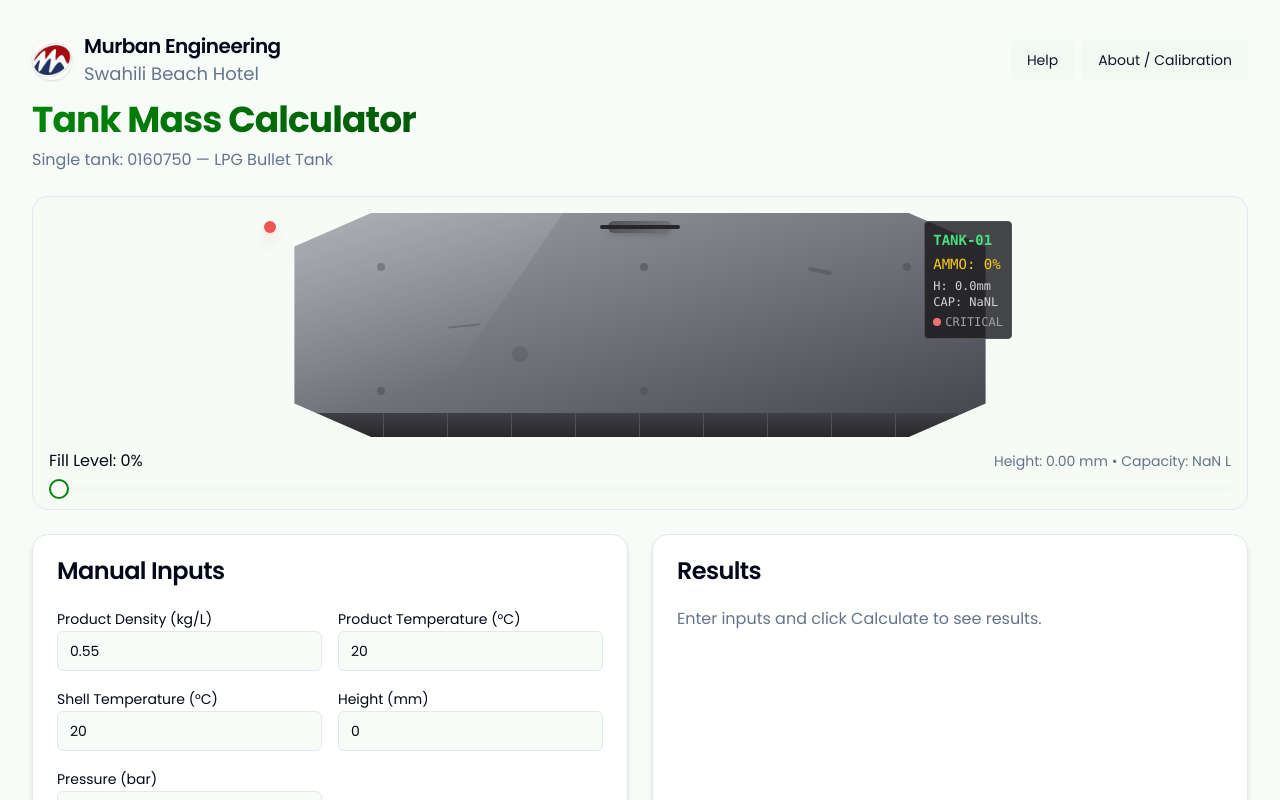
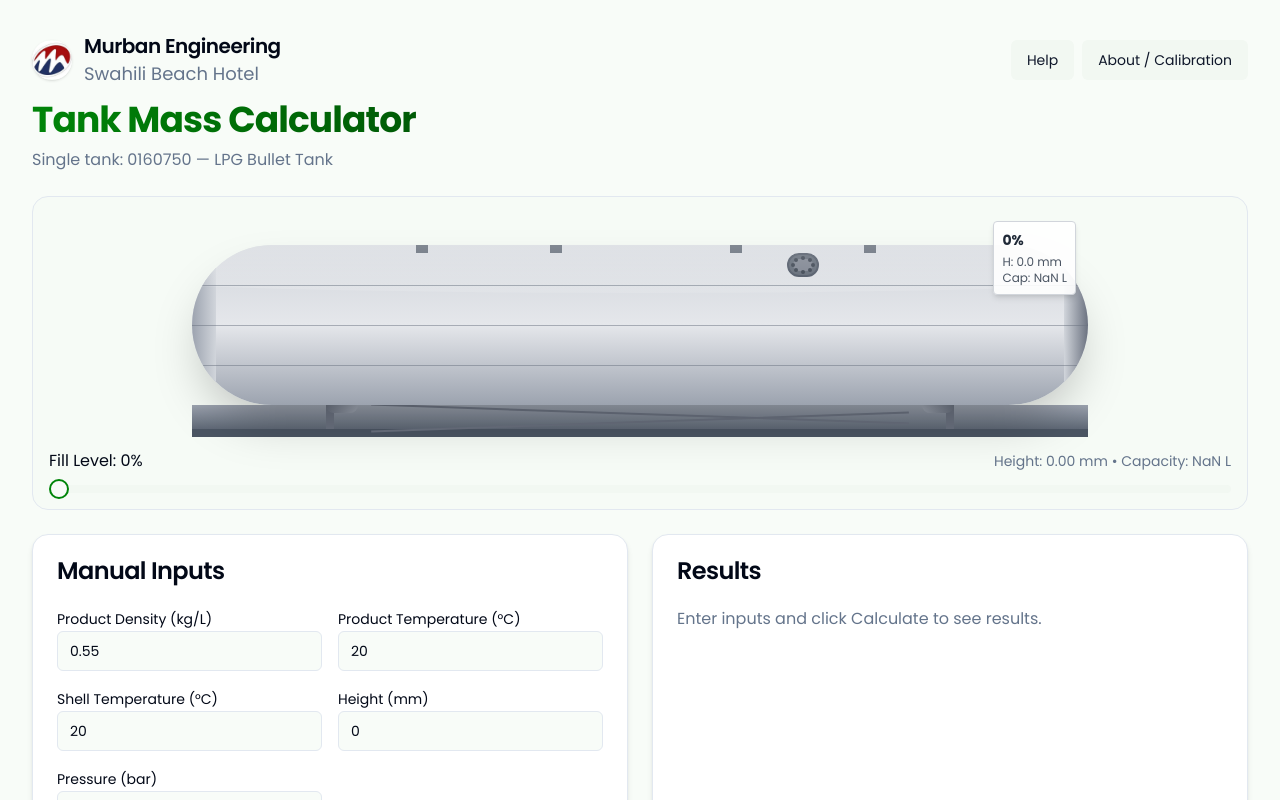
Before and after one commit to barakaandabwa-dotcom/RUBIS-TANK-CALC, a React (Vite) app: page / in a window 1280 px wide. Shown: the top 800 px of the page. Built offline with nearby package versions, Linux system fonts and the light colour scheme.

Commit message:
Update TankGauge.tsx

```diff
--- a/src/components/TankGauge.tsx
+++ b/src/components/TankGauge.tsx
@@ -8,8 +8,8 @@ export type TankGaugeProps = {
 
 /**
  * TankGauge
- * Visual gauge symbolizing a 3D bullet-style tank with metallic appearance.
- * Uses design tokens with custom styling for tank warfare aesthetics.
+ * Visual gauge symbolizing a cylindrical industrial tank with green liquid.
+ * Mimics the appearance of horizontal storage tanks with support structures.
  */
 export function TankGauge({ percent, heightMm, capacityL }: TankGaugeProps) {
   const clamped = Math.max(0, Math.min(100, Number.isFinite(percent) ? percent : 0));
@@ -18,107 +18,96 @@ export function TankGauge({ percent, heightMm, capacityL }: TankGaugeProps) {
     <div className="w-full">
       <div
         role="img"
-        aria-label={`Tank ammunition ${clamped}%${
+        aria-label={`Tank fill ${clamped}%${
           typeof heightMm === "number" ? `, height ${heightMm.toFixed(2)} millimeters` : ""
         }${typeof capacityL === "number" ? `, capacity ${capacityL.toFixed(2)} liters` : ""}`}
-        className="relative mx-auto h-40 md:h-56 w-full max-w-3xl"
+        className="relative mx-auto h-40 md:h-56 w-full max-w-4xl"
       >
-        {/* Tank barrel/bullet shell container */}
-        <div className="absolute inset-0 overflow-hidden bg-gradient-to-b from-slate-300 via-slate-400 to-slate-600 shadow-2xl"
-             style={{
-               clipPath: 'polygon(15% 0%, 85% 0%, 95% 15%, 95% 85%, 85% 100%, 15% 100%, 5% 85%, 5% 15%)',
-               filter: 'drop-shadow(0 10px 20px rgba(0,0,0,0.4))'
-             }}>
+        {/* Support structure/skid base */}
+        <div className="absolute bottom-0 left-0 w-full h-8 bg-gradient-to-b from-gray-400 to-gray-600">
+          {/* Support beams */}
+          <div className="absolute inset-0">
+            <div className="absolute left-[15%] top-0 w-2 h-full bg-gray-500"></div>
+            <div className="absolute right-[15%] top-0 w-2 h-full bg-gray-500"></div>
+            <div className="absolute left-0 bottom-0 w-full h-2 bg-gray-600"></div>
+          </div>
+          {/* Cross bracing */}
+          <div className="absolute left-[20%] top-2 w-[60%] h-0.5 bg-gray-500 transform rotate-2"></div>
+          <div className="absolute left-[20%] top-4 w-[60%] h-0.5 bg-gray-500 transform -rotate-2"></div>
+        </div>
 
-          {/* Metallic tank body with rivets */}
-          <div className="absolute inset-0 bg-gradient-to-br from-zinc-400 via-zinc-500 to-zinc-700">
-            {/* Rivets pattern */}
-            <div className="absolute inset-2 opacity-60">
-              {[...Array(6)].map((_, i) => (
-                <div key={i} className="absolute w-2 h-2 bg-zinc-600 rounded-full shadow-inner"
-                     style={{
-                       left: `${15 + (i % 3) * 35}%`,
-                       top: `${20 + Math.floor(i / 3) * 60}%`
-                     }} />
-              ))}
-            </div>
+        {/* Tank saddles/supports */}
+        <div className="absolute bottom-6 left-[15%] w-8 h-12 bg-gradient-to-r from-gray-500 to-gray-400 rounded-b-lg"></div>
+        <div className="absolute bottom-6 right-[15%] w-8 h-12 bg-gradient-to-r from-gray-400 to-gray-500 rounded-b-lg"></div>
 
-            {/* Ammunition/fuel level indicator */}
-            <div
-              className="absolute bottom-0 left-0 w-full transition-[height] duration-500 ease-out"
-              style={{
-                height: `${clamped}%`,
-                background: clamped > 75 ?
-                  'linear-gradient(to top, #ef4444, #f87171)' : // Red for high ammo
-                  clamped > 50 ?
-                  'linear-gradient(to top, #eab308, #facc15)' : // Yellow for medium
-                  clamped > 25 ?
-                  'linear-gradient(to top, #f97316, #fb923c)' : // Orange for low
-                  'linear-gradient(to top, #dc2626, #ef4444)', // Dark red for critical
-                opacity: 0.8
-              }}
-              aria-hidden
-            />
+        {/* Main cylindrical tank body */}
+        <div className="absolute bottom-8 left-0 w-full h-32 md:h-40 overflow-hidden bg-gradient-to-b from-gray-300 via-gray-200 to-gray-400 rounded-full shadow-2xl">
 
-            {/* Tank treads/tracks at bottom */}
-            <div className="absolute bottom-0 left-0 w-full h-6 bg-gradient-to-r from-zinc-800 via-zinc-700 to-zinc-800">
-              <div className="flex h-full">
-                {[...Array(12)].map((_, i) => (
-                  <div key={i} className="flex-1 border-r border-zinc-600 bg-gradient-to-b from-zinc-700 to-zinc-800" />
-                ))}
-              </div>
-            </div>
+          {/* Tank end caps (elliptical) */}
+          <div className="absolute left-0 top-0 w-6 h-full bg-gradient-to-r from-gray-400 to-gray-300 rounded-l-full"></div>
+          <div className="absolute right-0 top-0 w-6 h-full bg-gradient-to-r from-gray-300 to-gray-500 rounded-r-full"></div>
 
-            {/* Tank turret indicator */}
-            <div className="absolute top-2 left-1/2 transform -translate-x-1/2 w-16 h-3 bg-gradient-to-r from-zinc-600 to-zinc-500 rounded-full shadow-md">
-              <div className="absolute top-1/2 left-1/2 transform -translate-x-1/2 -translate-y-1/2 w-20 h-1 bg-zinc-800 rounded-full" />
-            </div>
+          {/* Green liquid fill */}
+          <div
+            className="absolute bottom-0 left-0 w-full transition-[height] duration-500 ease-out bg-green-500 rounded-full"
+            style={{
+              height: `${clamped}%`,
+              clipPath: `ellipse(50% ${Math.max(10, clamped)}% at 50% 100%)`
+            }}
+            aria-hidden
+          />
 
-            {/* Metallic shine effect */}
-            <div className="pointer-events-none absolute inset-0 bg-gradient-to-br from-white/20 via-transparent to-transparent"
-                 style={{clipPath: 'polygon(0% 0%, 40% 0%, 20% 100%, 0% 100%)'}} />
-
-            {/* Battle damage/wear effects */}
-            <div className="pointer-events-none absolute inset-0 opacity-40">
-              <div className="absolute top-1/4 right-1/4 w-6 h-1 bg-zinc-800/60 rounded-full rotate-12" />
-              <div className="absolute bottom-1/3 left-1/3 w-4 h-4 bg-zinc-800/40 rounded-full" />
-              <div className="absolute top-1/2 left-1/4 w-8 h-0.5 bg-zinc-900/50 rounded-full -rotate-6" />
-            </div>
+          {/* Tank fittings on top */}
+          <div className="absolute top-0 left-[25%] w-3 h-6 bg-gray-600 -translate-y-4">
+            <div className="absolute top-0 left-1/2 transform -translate-x-1/2 w-2 h-2 bg-gray-700 rounded-full"></div>
+          </div>
+          <div className="absolute top-0 left-[40%] w-3 h-6 bg-gray-600 -translate-y-4">
+            <div className="absolute top-0 left-1/2 transform -translate-x-1/2 w-2 h-2 bg-gray-700 rounded-full"></div>
+          </div>
+          <div className="absolute top-0 left-[60%] w-3 h-6 bg-gray-600 -translate-y-4">
+            <div className="absolute top-0 left-1/2 transform -translate-x-1/2 w-2 h-2 bg-gray-700 rounded-full"></div>
+          </div>
+          <div className="absolute top-0 left-[75%] w-3 h-6 bg-gray-600 -translate-y-4">
+            <div className="absolute top-0 left-1/2 transform -translate-x-1/2 w-2 h-2 bg-gray-700 rounded-full"></div>
           </div>
 
-          {/* Frame highlight with military styling */}
-          <div className="pointer-events-none absolute inset-0 ring-2 ring-zinc-700/50"
-               style={{clipPath: 'polygon(15% 0%, 85% 0%, 95% 15%, 95% 85%, 85% 100%, 15% 100%, 5% 85%, 5% 15%)'}} />
+          {/* Manhole/access port */}
+          <div className="absolute top-2 right-[30%] w-8 h-6 bg-gray-600 rounded-full border-2 border-gray-700">
+            <div className="absolute inset-1 bg-gray-500 rounded-full"></div>
+            {/* Bolts around manhole */}
+            {[...Array(8)].map((_, i) => (
+              <div
+                key={i}
+                className="absolute w-1 h-1 bg-gray-800 rounded-full"
+                style={{
+                  left: `${50 + 35 * Math.cos(i * Math.PI / 4)}%`,
+                  top: `${50 + 35 * Math.sin(i * Math.PI / 4)}%`,
+                  transform: 'translate(-50%, -50%)'
+                }}
+              />
+            ))}
+          </div>
+
+          {/* Cylindrical body highlight */}
+          <div className="pointer-events-none absolute inset-0 bg-gradient-to-b from-white/30 via-transparent to-transparent rounded-full"
+               style={{clipPath: 'ellipse(80% 20% at 50% 10%)'}} />
+
+          {/* Tank seams */}
+          <div className="absolute top-1/4 left-0 w-full h-px bg-gray-500/50"></div>
+          <div className="absolute top-1/2 left-0 w-full h-px bg-gray-500/50"></div>
+          <div className="absolute top-3/4 left-0 w-full h-px bg-gray-500/50"></div>
         </div>
 
-        {/* HUD-style readout */}
-        <div className="pointer-events-none absolute right-3 top-2 text-xs md:text-sm font-mono text-zinc-200 bg-zinc-900/80 p-2 rounded border border-zinc-600">
-          <div className="font-bold text-green-400 mb-1">TANK-01</div>
-          <div className="text-yellow-400">AMMO: {clamped}%</div>
+        {/* Simple readout */}
+        <div className="pointer-events-none absolute right-3 top-2 text-xs md:text-sm text-gray-700 bg-white/90 p-2 rounded border border-gray-300 shadow-md">
+          <div className="font-bold text-gray-800">{clamped}%</div>
           {typeof heightMm === "number" && typeof capacityL === "number" && (
-            <div className="text-zinc-300 text-xs mt-1">
-              H: {heightMm.toFixed(1)}mm<br />
-              CAP: {capacityL.toFixed(1)}L
+            <div className="text-gray-600 text-xs mt-1">
+              H: {heightMm.toFixed(1)} mm<br />
+              Cap: {capacityL.toFixed(1)} L
             </div>
           )}
-          {/* Status indicator */}
-          <div className="flex items-center mt-1">
-            <div className={`w-2 h-2 rounded-full mr-1 ${
-              clamped > 75 ? 'bg-green-400' :
-              clamped > 25 ? 'bg-yellow-400' : 'bg-red-400'
-            }`} />
-            <span className="text-xs text-zinc-400">
-              {clamped > 75 ? 'READY' : clamped > 25 ? 'CAUTION' : 'CRITICAL'}
-            </span>
-          </div>
         </div>
-
-        {/* Warning lights for low ammo */}
-        {clamped < 25 && (
-          <div className="absolute top-2 left-2 animate-pulse">
-            <div className="w-3 h-3 bg-red-500 rounded-full shadow-lg shadow-red-500/50" />
-          </div>
-        )}
       </div>
     </div>
   );
```
